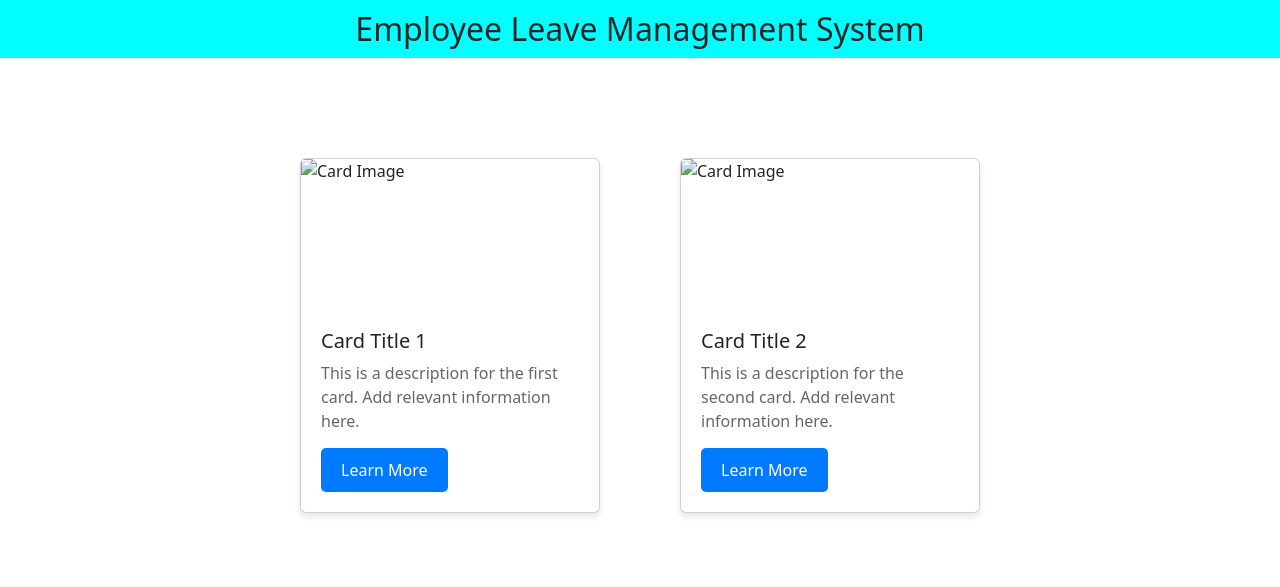
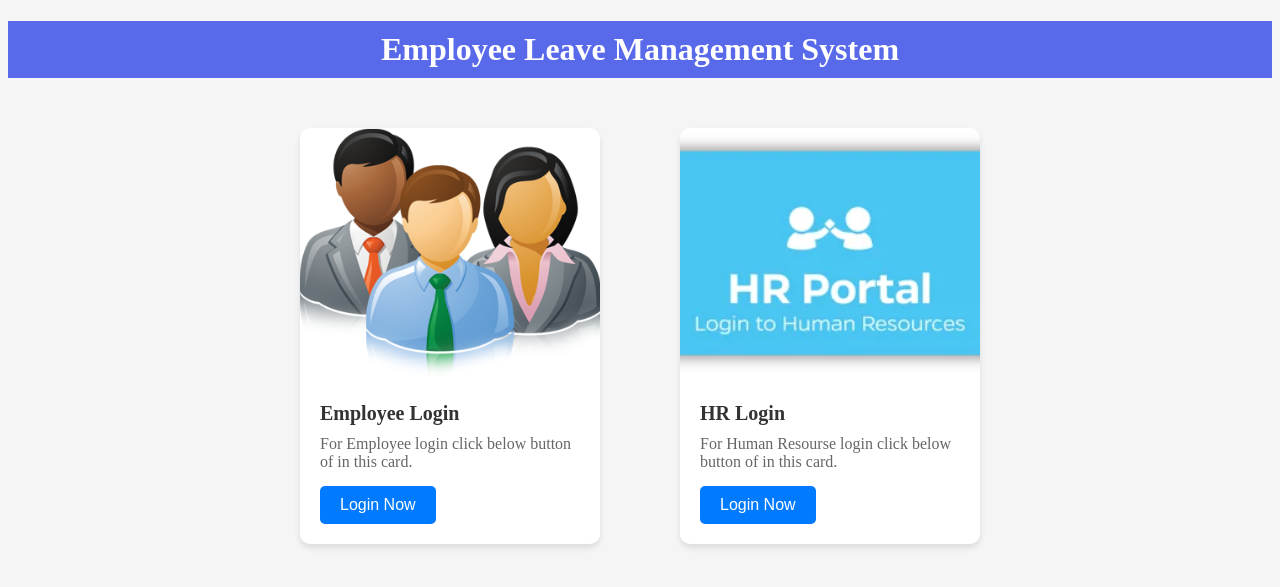
Before and after one commit to anshu-ac-dv/ELMS, a PHP site: page / in a window 1280 px wide. Shown: the top 587 px of the page. Run offline with PHP 8.4, Linux system fonts and the light colour scheme; some libraries are stand-ins or nearby versions.

Commit message:
Initial Commit

```diff
--- a/Header.php
+++ b/Header.php
@@ -4,16 +4,10 @@
     <meta charset="UTF-8">
     <meta name="viewport" content="width=device-width, initial-scale=1.0">
     <style>
-        h2{
-            background-color: aqua;
-            text-align: center;
-            padding: 10px;
-        }
+
     </style>
 </head>
 <body>
-    <h2>
-        Employee Leave Management System
-    </h2>
+
 </body>
 </html>
--- a/index.php
+++ b/index.php
@@ -3,35 +3,33 @@
   <head>
     <meta charset="utf-8">
     <meta name="viewport" content="width=device-width, initial-scale=1">
-    <title>Bootstrap demo</title>
+    <title>Employee Leave Manegement System</title>
     <link rel="stylesheet" href="style.css">
-    <link href="https://cdn.jsdelivr.net/npm/bootstrap@5.3.3/dist/css/bootstrap.min.css" rel="stylesheet" integrity="sha384-QWTKZyjpPEjISv5WaRU9OFeRpok6YctnYmDr5pNlyT2bRjXh0JMhjY6hW+ALEwIH" crossorigin="anonymous">
   </head>
   <body>
-    <?php
-        include "Header.php";
-    ?>
+    <h1>
+        Employee Leave Management System
+    </h1>
     <div class="card-container">
         <!-- Card 1 -->
         <div class="card">
-            <img src="https://via.placeholder.com/300x150" alt="Card Image" class="card-image">
+            <img src="emp.jpg" alt="Card Image" class="card-image">
             <div class="card-content">
-                <h3 class="card-title">Card Title 1</h3>
-                <p class="card-text">This is a description for the first card. Add relevant information here.</p>
-                <button class="card-button">Learn More</button>
+                <h3 class="card-title">Employee Login</h3>
+                <p class="card-text">For Employee login click below button of in this card.</p>
+                <button class="card-button">Login Now</button>
             </div>
         </div>
 
         <!-- Card 2 -->
         <div class="card">
-            <img src="https://via.placeholder.com/300x150" alt="Card Image" class="card-image">
+            <img src="hr.jpg" alt="Card Image" class="card-image">
             <div class="card-content">
-                <h3 class="card-title">Card Title 2</h3>
-                <p class="card-text">This is a description for the second card. Add relevant information here.</p>
-                <button class="card-button">Learn More</button>
+                <h3 class="card-title">HR Login</h3>
+                <p class="card-text">For Human Resourse login click below button of in this card.</p>
+                <button class="card-button">Login Now</button>
             </div>
         </div>
     </div>
-    <script src="https://cdn.jsdelivr.net/npm/bootstrap@5.3.3/dist/js/bootstrap.bundle.min.js" integrity="sha384-YvpcrYf0tY3lHB60NNkmXc5s9fDVZLESaAA55NDzOxhy9GkcIdslK1eN7N6jIeHz" crossorigin="anonymous"></script>
   </body>
 </html>
--- a/style.css
+++ b/style.css
@@ -1,13 +1,12 @@
-/* body {
-    font-family: Arial, sans-serif;
-    margin: 0;
-    padding: 0;
-    display: flex;
-    justify-content: center;
-    align-items: center;
-    height: 100vh;
-    background-color: #f4f4f4;
-} */
+body{
+    background-color: whitesmoke;
+}
+h1{
+    background-color: rgb(88, 105, 233);
+    text-align: center;
+    padding: 10px;
+    color: white;
+}
 
 /* Card Container */
 .card-container {
@@ -15,7 +14,7 @@
     gap: 80px;
     justify-content: center;
     align-items: center;
-    margin-top: 100px;
+    margin-top: 50px;
 }
 
 /* Card Styles */
@@ -29,14 +28,14 @@
 }
 
 .card:hover {
-    transform: translateY(-5px);
+    transform: translateY(-10px);
     box-shadow: 0 6px 10px rgba(0, 0, 0, 0.15);
 }
 
 /* Card Image */
 .card-image {
     width: 100%;
-    height: 150px;
+    height: 250px;
     object-fit: cover;
 }
 
```
Also changed, not shown: emp.jpg (added), hr.jpg (added).
